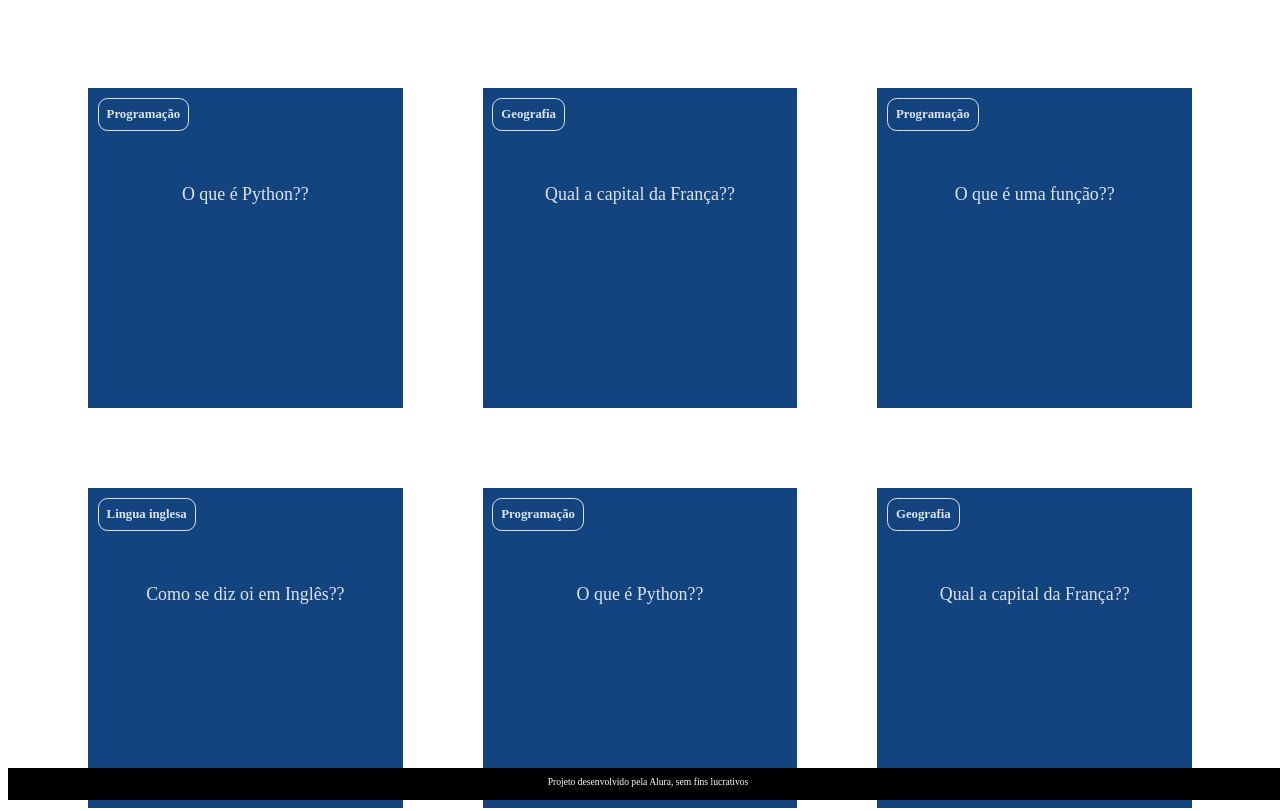
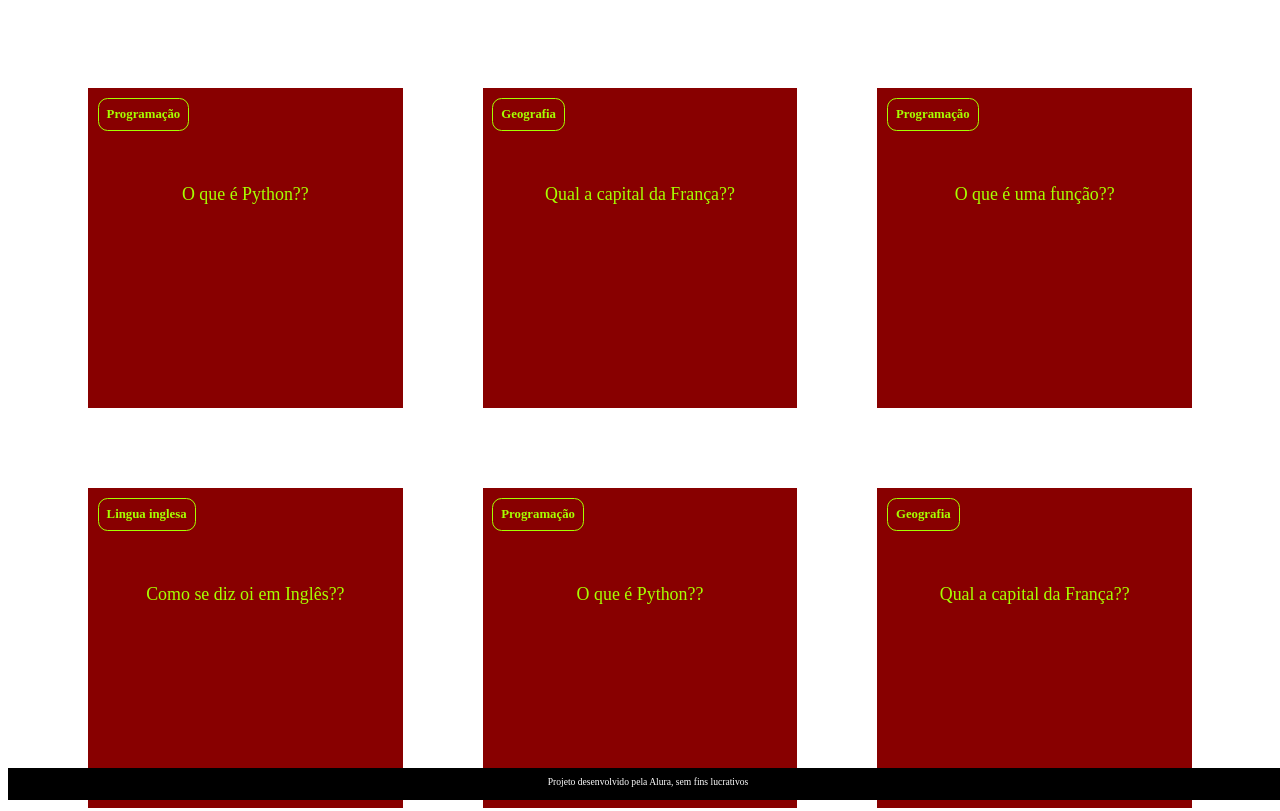
Before and after one commit to tetheus4546b/flashcards, a plain HTML site: page index.html in a window 1280 px wide. Shown: the top 811 px of the page. Drawn offline with Linux system fonts and the light colour scheme.

Commit message:
customizando

```diff
--- a/assets/style.css
+++ b/assets/style.css
@@ -1,7 +1,7 @@
 :root {
-    --text-color: #DBE4EF;
-    --card-front-color: #144480;
-    --card-back-color: #00F4BF;
+    --text-color: #a6ff00;
+    --card-front-color: #880000;
+    --card-back-color: #f46e00;
 }
 
 body {
```
